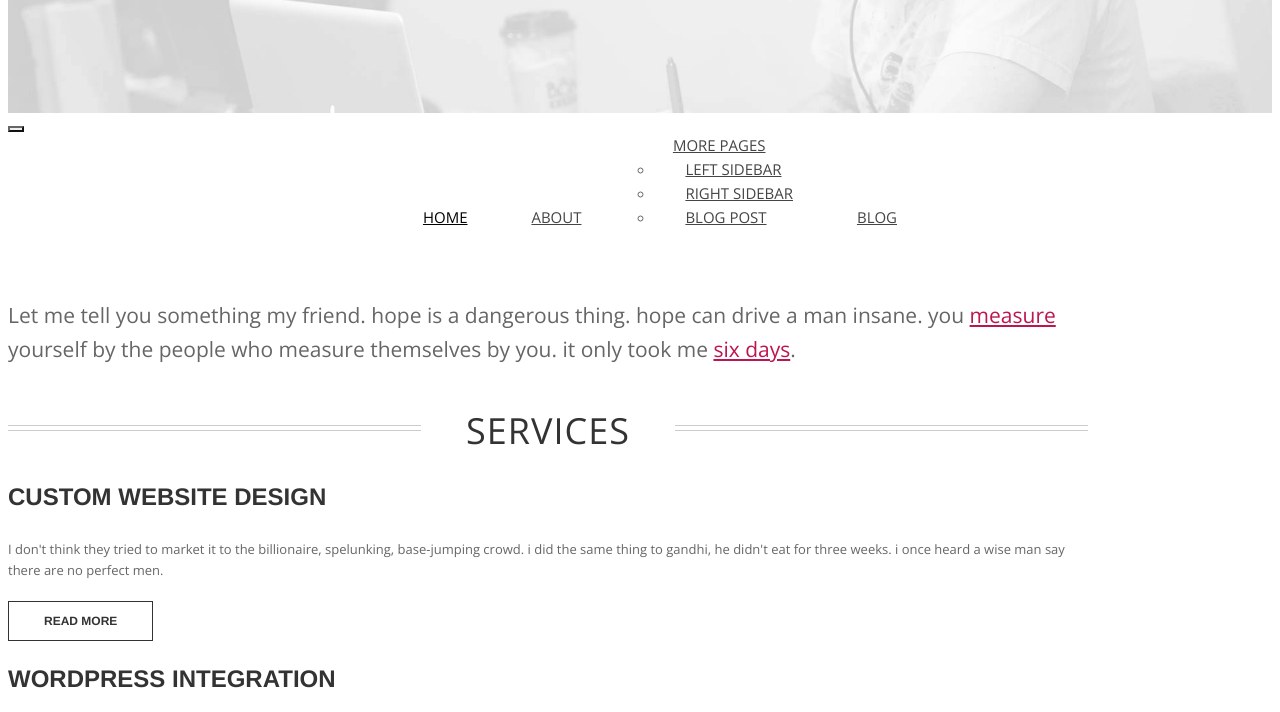
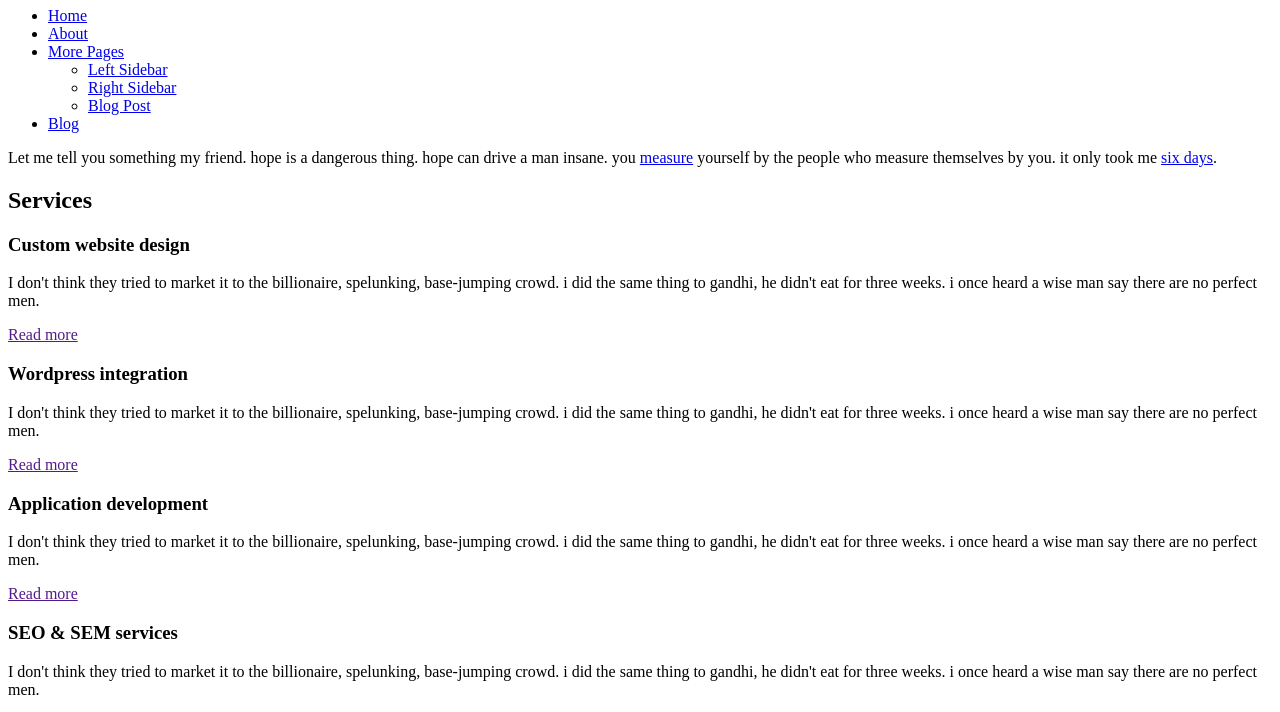
Before and after one commit to SittichaiMef/sittichai.github.io, a plain HTML site: page index.html in a window 1280 px wide. Shown: the part 406-1118 px from the top of the page. Drawn offline with nearby package versions, Linux system fonts and the light colour scheme; some icons are missing; a web font is replaced by a local one.

Commit message:
jjj commit

```diff
--- a/index.html
+++ b/index.html
@@ -17,7 +17,8 @@
 	<!-- Fonts -->
 	<link rel="stylesheet" href="http://fonts.googleapis.com/css?family=Alice|Open+Sans:400,300,700">
 	<!-- Custom styles -->
-	<link rel="stylesheet" href="assets/css/styles.css" type="text/css">
+	<!--<link rel="stylesheet" href="assets/css/styles.css" type="text/css"> -->
+	<link rel=“stylesheet” type=“text/css” href=“styles.css”>
 
 	<!--[if lt IE 9]> <script src="assets/js/html5shiv.js"></script> <![endif]-->
 </head>
```
